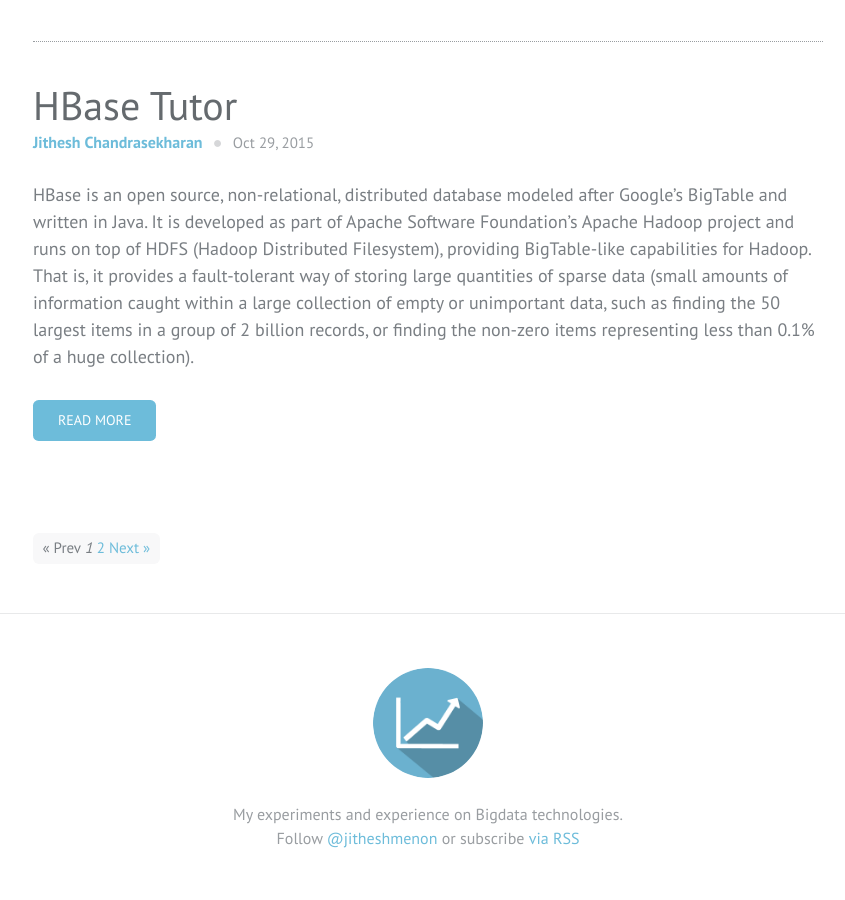
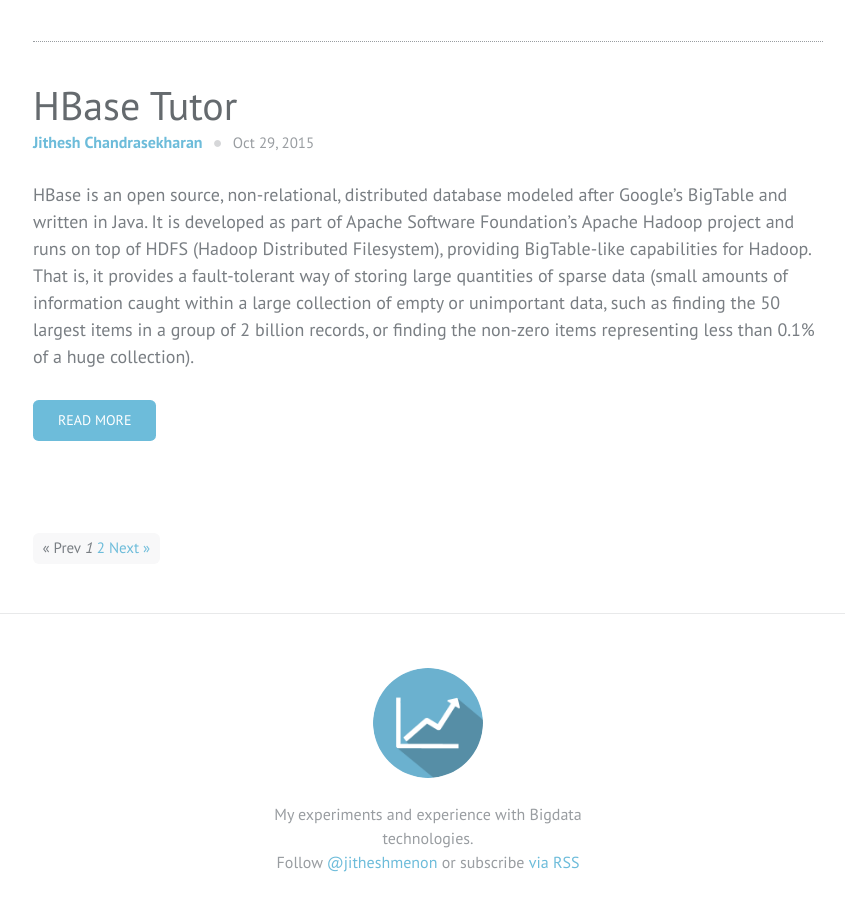
Before and after one commit to gitjit/gitjit.github.io, a Jekyll site: the page built from index.html, in a window 1280 px wide and 900 px high, scrolled down 895 px. Shown: the whole window, without its empty margins (212-1057 px from the left). Built offline with Jekyll 4.4.1, drawn with Linux system fonts in a browser that asks for light colours; the list of posts is cut into pages by our own code; before the commit the page ends 1771 px from its top, so only the background shows below that.

Commit message:
edited tag line

```diff
--- a/_config.yml
+++ b/_config.yml
@@ -1,7 +1,7 @@
 # Site settings
 title: GitJit - A Bigdata technology journal.
 email: jitheshc@gmail.com
-description: My experiments and experience on Bigdata technologies.
+description: My experiments and experience with Bigdata technologies.
 url: "http://gitjit.com" # the base hostname & protocol for your site
 twitter_username: jitheshmenon
 github_username: gitjit
```
